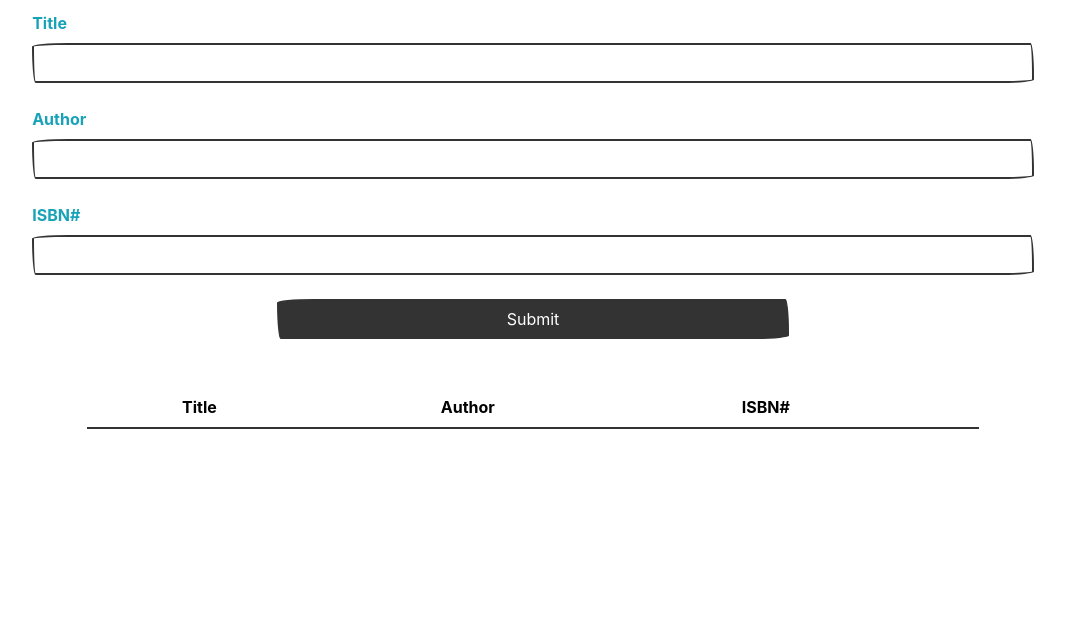
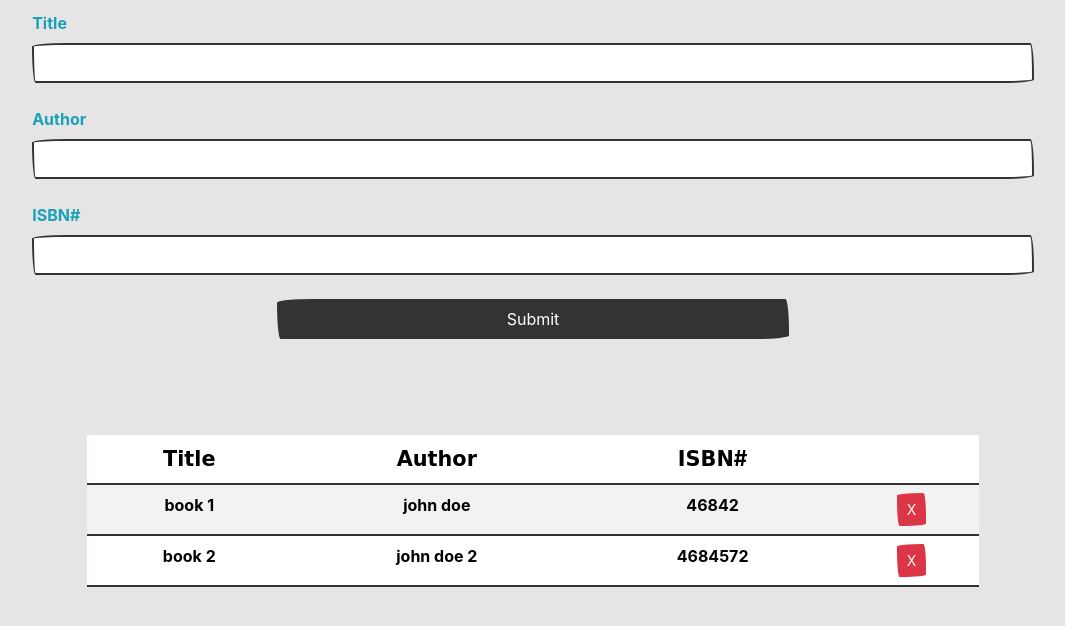
Before and after one commit to HnHoussi/BookList-App, a website: page index.html in a window 1280 px wide. Shown: the part 136-762 px from the top of the page, without its empty margins (107-1172 px from the left). Drawn offline with Linux system fonts and the light colour scheme; a web font is replaced by a local one.

Commit message:
add features (add and display book)

```diff
--- a/app.js
+++ b/app.js
@@ -0,0 +1,76 @@
+// Book Class : to represent a Book
+
+class Book {
+  constructor(title, author, isbn) {
+    this.title = title;
+    this.author = author;
+    this.isbn = isbn;
+  }
+}
+
+// UI Class : to handle UI Tasks
+
+class UI {
+  static displayBooks() {
+    const storedBooks = [
+      {
+        title: "book 1",
+        author: "john doe",
+        isbn: "46842",
+      },
+      {
+        title: "book 2",
+        author: "john doe 2",
+        isbn: "4684572",
+      },
+    ];
+    const books = storedBooks;
+    books.forEach((book) => {
+      UI.addBookToList(book);
+    });
+  }
+
+  static addBookToList(book) {
+    const list = document.querySelector("#book-list");
+    const row = document.createElement("tr");
+
+    row.innerHTML = `
+            <td>${book.title}</td>
+            <td>${book.author}</td>
+            <td>${book.isbn}</td>
+            <td><a href='#' class='btn btn-danger btn-sm delete' >X</a></td>
+         `;
+
+    list.appendChild(row);
+  };
+
+  static clearFields() {
+    document.querySelector("#title").value='';
+    document.querySelector("#author").value='';
+    document.querySelector("#isbn").value='';
+  }
+}
+
+// Store Class : handle LocalStorage
+
+// Event to display a book
+
+document.addEventListener("DOMContentLoaded", UI.displayBooks);
+
+// Event to add a book
+
+document.querySelector("#book-form").addEventListener("submit", (e) => {
+    e.preventDefault();
+    // Get form Values
+    const title = document.querySelector('#title').value;
+    const author = document.querySelector('#author').value;
+    const isbn = document.querySelector('#isbn').value;
+
+    // Create a book
+    const book = new Book(title, author, isbn);
+    UI.addBookToList(book);
+
+    UI.clearFields();
+});
+
+// Event to remove a book
--- a/index.html
+++ b/index.html
@@ -2,7 +2,7 @@
 <html lang="en">
   <head>
     <meta charset="UTF-8" />
-    <meta name="viewport" content="width= , initial-scale=1.0" />
+    <meta name="viewport" content="width=device-width, initial-scale=1.0">
     <script
       src="https://kit.fontawesome.com/b574f2577a.js"
       crossorigin="anonymous"
@@ -10,7 +10,7 @@
     <link rel="stylesheet" href="bootstrap.min.css" />
     <title>Book List App</title>
   </head>
-  <body>
+  <body style="background-color: #e6e4e4">
     <div class="container mt-5">
       <h1 class="display-4 text-center">
         <i class="fa-solid fa-book-open text-info"></i> My
@@ -40,12 +40,12 @@
         </form>
       </div>
       <div class="d-flex justify-content-center align-items-center">
-        <table class="table table-striped text-center" style="width: 80%">
+        <table class="table table-striped text-center mt-5 mb-5" style="width: 80%">
           <thead>
-            <tr>
-              <th scope="col">Title</th>
-              <th scope="col">Author</th>
-              <th scope="col">ISBN#</th>
+            <tr style="font-size: 1.3rem;">
+              <th scope="col"><strong>Title</strong></th>
+              <th scope="col"><strong>Author</strong></th>
+              <th scope="col"><strong>ISBN</strong>#</th>
               <th scope="col"></th>
             </tr>
           </thead>
@@ -53,5 +53,6 @@
         </table>
       </div>
     </div>
+    <script src="app.js"></script>
   </body>
 </html>
```
